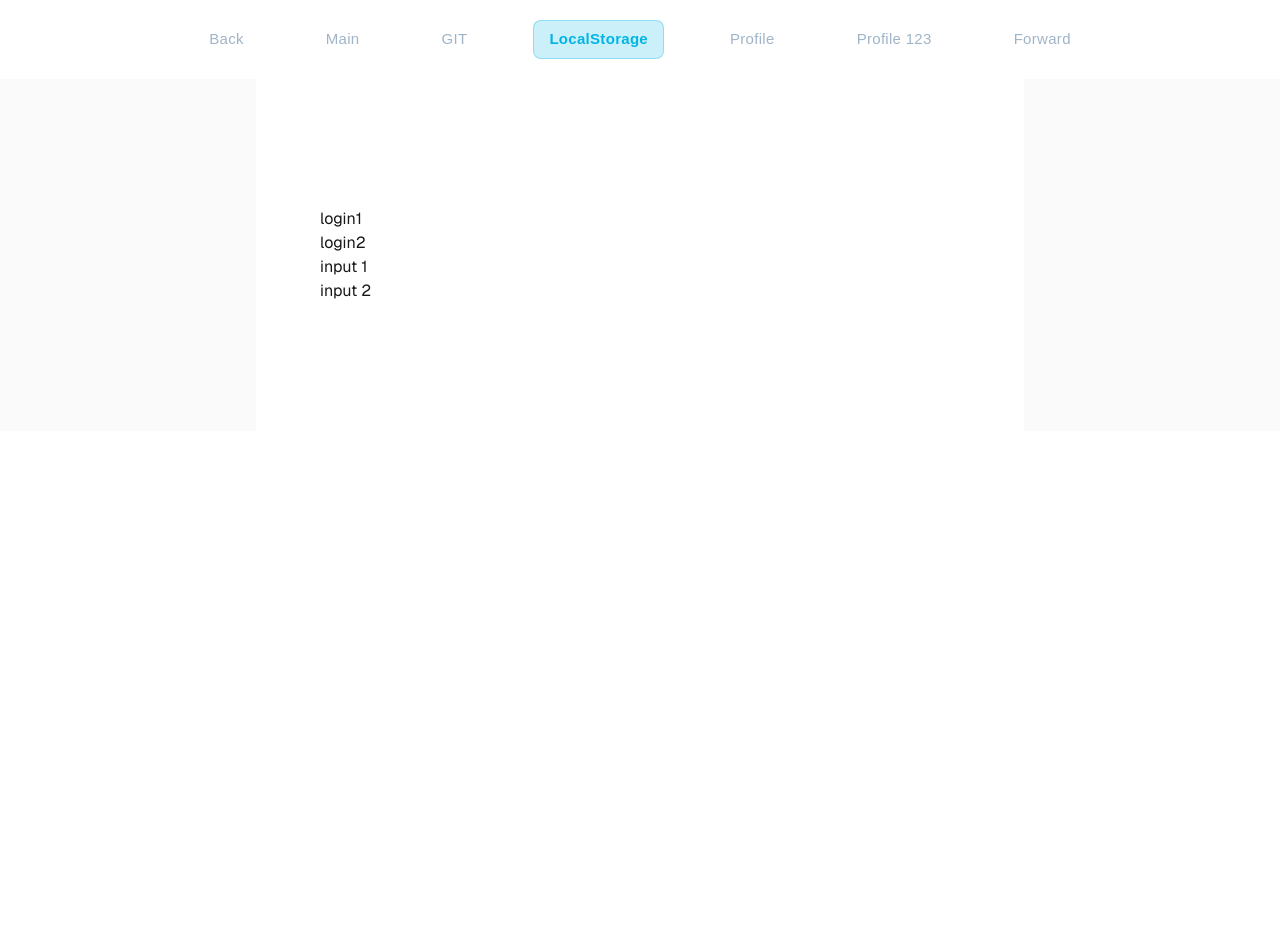
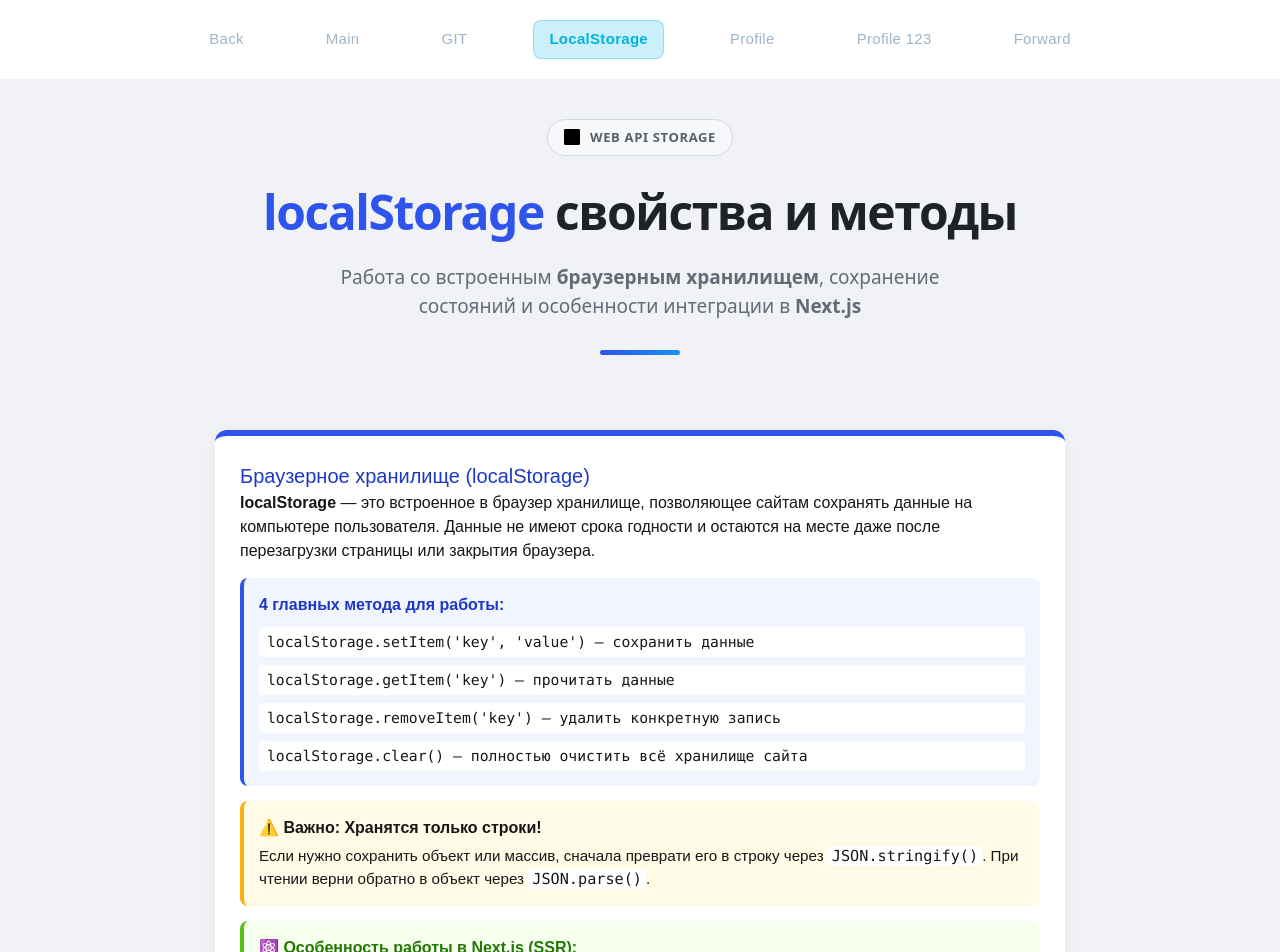
Before and after one commit to tymanskaya/next, a Next.js app: page /localStorage in a window 1280 px wide. Shown: the top 952 px of the page. Before the commit the page ends 800 px from the top, so only its background shows below. Built offline with nearby package versions, Linux system fonts and the light colour scheme.

Commit message:
git/localStorage

```diff
--- a/app/localStorage/page.tsx
+++ b/app/localStorage/page.tsx
@@ -1,12 +1,119 @@
 export default function Page() {
     return (
-        <div className="flex flex-col flex-1 items-center justify-center bg-zinc-50 font-sans dark:bg-black">
-            <main className="flex flex-1 w-full max-w-3xl flex-col items-center justify-between py-32 px-16 bg-white dark:bg-black sm:items-start">
-                <div>login1</div>
-                <div>login2</div>
-                <div>input 1</div>
-                <div>input 2</div>
-            </main>
+        <div style={{
+            display: 'flex',
+            justifyContent: 'center',
+            alignItems: 'flex-start',
+            minHeight: '100vh',
+            backgroundColor: '#f0f2f5',
+            padding: '40px 20px'
+        }}>
+            <div style={{ width: '100%', maxWidth: '850px', display: 'flex', flexDirection: 'column', gap: '25px' }}>
+
+                <div style={{
+                    textAlign: 'center',
+                    marginBottom: '50px',
+                    fontFamily: 'system-ui, -apple-system, sans-serif'
+                }}>
+                {/* Верхний бейдж с иконкой */}
+                <div style={{
+                    display: 'inline-flex',
+                    alignItems: 'center',
+                    justifyContent: 'center',
+                    gap: '10px',
+                    padding: '8px 16px',
+                    backgroundColor: '#f6f8fa',
+                    borderRadius: '30px',
+                    marginBottom: '20px',
+                    border: '1px solid #d1d9e0',
+                    color: '#57606a',
+                    fontSize: '13px',
+                    fontWeight: '600',
+                    textTransform: 'uppercase',
+                    letterSpacing: '0.05em'
+                }}>
+                    <svg height="16" width="16" viewBox="0 0 16 16" style={{ fill: '#f7df1e', backgroundColor: '#000', borderRadius: '2px' }}>
+                        <path d="M0 0h16v16H0V0zm11.534 12.164c.06.39.24.696.534.914.3.22.68.324 1.134.324.446 0 .814-.1 1.106-.3s.434-.48.434-.84c0-.312-.178-.562-.534-.75-.24-.132-.66-.264-1.254-.396-.78-.174-1.354-.378-1.72-.612-.474-.3-.714-.774-.714-1.422 0-.582.214-1.044.64-1.386.43-.342.996-.516 1.7-.516.68 0 1.254.156 1.72.468.468.312.72.744.756 1.296h-1.638c-.036-.288-.162-.516-.378-.684-.216-.168-.534-.252-.954-.252-.39 0-.702.09-.936.27-.234.18-.354.414-.354.702 0 .252.138.456.414.612.18.096.582.216 1.206.36.792.18 1.38.396 1.764.648.486.318.732.81.732 1.476 0 .642-.252 1.158-.756 1.548-.504.39-1.176.588-2.016.588-.858 0-1.554-.21-2.094-.63-.54-.42-.786-.99-.738-1.71h1.662zm-6.39 0c.06.39.24.696.534.914.3.22.68.324 1.134.324.446 0 .814-.1 1.106-.3s.434-.48.434-.84c0-.312-.178-.562-.534-.75-.24-.132-.66-.264-1.254-.396-.78-.174-1.354-.378-1.72-.612-.474-.3-.714-.774-.714-1.422 0-.582.214-1.044.64-1.386.43-.342.996-.516 1.7-.516.68 0 1.254.156 1.72.468.468.312.72.744.756 1.296H9.362c-.036-.288-.162-.516-.378-.684-.216-.168-.534-.252-.954-.252-.39 0-.702.09-.936.27-.234.18-.354.414-.354.702 0 .252.138.456.414.612.18.096.582.216 1.206.36.792.18 1.38.396 1.764.648.486.318.732.81.732 1.476 0 .642-.252 1.158-.756 1.548-.504.39-1.176.588-2.016.588-.858 0-1.554-.21-2.094-.63-.54-.42-.786-.99-.738-1.71h1.662z" fill="#000000"/>
+                    </svg>
+                    Web API Storage
+                </div>
+
+                <h1 style={{
+                    fontSize: '48px',
+                    fontWeight: '850',
+                    color: '#1f2328',
+                    margin: '0 0 15px 0',
+                    letterSpacing: '-0.03em'
+                }}>
+                    <span style={{ color: '#2f54eb' }}>localStorage</span> свойства и методы
+                </h1>
+
+                <p style={{
+                    fontSize: '19px',
+                    color: '#636c76',
+                    maxWidth: '600px',
+                    margin: '0 auto',
+                    lineHeight: '1.5'
+                }}>
+                    Работа со встроенным <b>браузерным хранилищем</b>, сохранение состояний и особенности интеграции в <b>Next.js</b>
+                </p>
+
+                {/* Декоративный градиентный разделитель под тему localStorage (Синий) */}
+                <div style={{
+                    width: '80px',
+                    height: '5px',
+                    background: 'linear-gradient(90deg, #2f54eb, #1890ff)',
+                    margin: '30px auto 0',
+                    borderRadius: '10px'
+                }}></div>
+            </div>
+            <section style={{
+                backgroundColor: '#fff',
+                padding: '25px',
+                borderRadius: '12px',
+                borderTop: '6px solid #2f54eb',
+                boxShadow: '0 4px 15px rgba(0,0,0,0.06)',
+                fontFamily: 'sans-serif'
+            }}>
+                <h2 style={{ marginTop: 0, color: '#1d39c4', fontSize: '20px' }}>Браузерное хранилище (localStorage)</h2>
+
+                <div style={{ display: 'flex', flexDirection: 'column', gap: '15px' }}>
+                    <p><b>localStorage</b> &mdash; это встроенное в браузер хранилище, позволяющее сайтам сохранять данные на компьютере пользователя. Данные не имеют срока годности и остаются на месте даже после перезагрузки страницы или закрытия браузера.</p>
+
+                    {/* Основные методы */}
+                    <div style={{ backgroundColor: '#f0f5ff', padding: '15px', borderRadius: '8px', borderLeft: '4px solid #2f54eb' }}>
+                        <p style={{ fontWeight: 'bold', margin: '0 0 10px 0', color: '#1d39c4' }}>4 главных метода для работы:</p>
+                        <div style={{ display: 'flex', flexDirection: 'column', gap: '8px', fontFamily: 'monospace', fontSize: '0.92em' }}>
+                            <code style={{ backgroundColor: '#fff', padding: '4px 8px', borderRadius: '4px' }}>localStorage.setItem(&apos;key&apos;, &apos;value&apos;) &mdash; сохранить данные</code>
+                            <code style={{ backgroundColor: '#fff', padding: '4px 8px', borderRadius: '4px' }}>localStorage.getItem(&apos;key&apos;) &mdash; прочитать данные</code>
+                            <code style={{ backgroundColor: '#fff', padding: '4px 8px', borderRadius: '4px' }}>localStorage.removeItem(&apos;key&apos;) &mdash; удалить конкретную запись</code>
+                            <code style={{ backgroundColor: '#fff', padding: '4px 8px', borderRadius: '4px' }}>localStorage.clear() &mdash; полностью очистить всё хранилище сайта</code>
+                        </div>
+                    </div>
+
+                    {/* Важная особенность про строки */}
+                    <div style={{ backgroundColor: '#fffbe6', padding: '15px', borderRadius: '8px', borderLeft: '4px solid #faad14' }}>
+                        <p style={{ fontWeight: 'bold', margin: '0 0 5px 0' }}>⚠️ Важно: Хранятся только строки!</p>
+                        <p style={{ fontSize: '0.95em', margin: 0 }}>
+                            Если нужно сохранить объект или массив, сначала преврати его в строку через <code style={{ backgroundColor: '#fff', padding: '1px 4px' }}>JSON.stringify()</code>.
+                            При чтении верни обратно в объект через <code style={{ backgroundColor: '#fff', padding: '1px 4px' }}>JSON.parse()</code>.
+                        </p>
+                    </div>
+
+                    {/* Особенность в Next.js */}
+                    <div style={{ backgroundColor: '#f6ffed', padding: '15px', borderRadius: '8px', borderLeft: '4px solid #52c41a' }}>
+                        <p style={{ fontWeight: 'bold', margin: '0 0 5px 0', color: '#237804' }}>⚛️ Особенность работы в Next.js (SSR):</p>
+                        <p style={{ fontSize: '0.95em', margin: '0 0 10px 0' }}>
+                            Полноценный Next.js сначала рендерит код на сервере, где объекта <code style={{ backgroundColor: '#fff', padding: '1px 4px' }}>window</code> и браузера ещё нет. Прямой вызов вызовет ошибку <i>ReferenceError: localStorage is not defined</i>.
+                        </p>
+                        <p style={{ fontSize: '0.95em', margin: 0 }}>
+                            <b>Решение:</b> Всегда пиши работу с localStorage внутрь хука <b>useEffect</b> &mdash; он гарантированно запускается только на клиенте (в браузере).
+                        </p>
+                    </div>
+                </div>
+            </section>
+
+        </div>
         </div>
     );
 }
```
